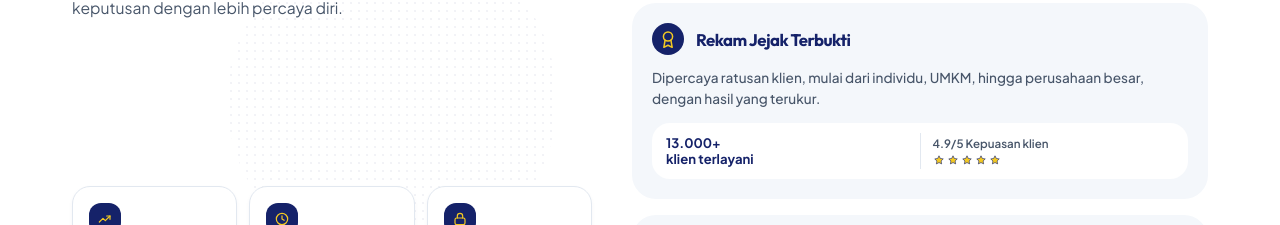
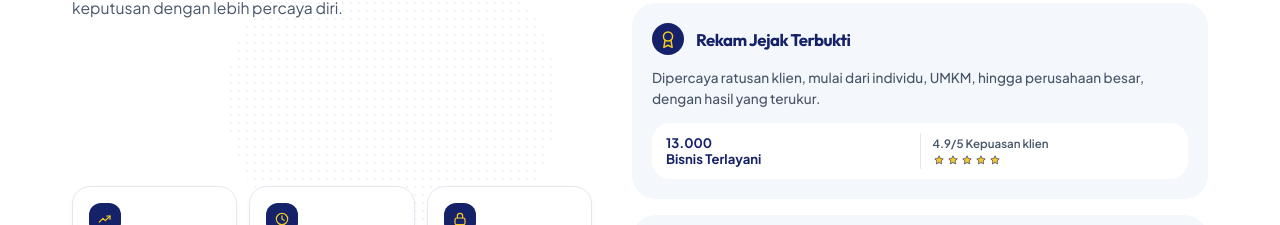
Before and after one commit to 4ntith3sis/et-demov2, a Next.js app: page / in a window 1280 px wide. Shown: the part 950-1175 px from the top of the page. Built offline with nearby package versions, Linux system fonts and the light colour scheme.

Commit message:
Ubah label statistik klien menjadi Bisnis Terlayani

```diff
--- a/src/components/sections/Keunggulan.tsx
+++ b/src/components/sections/Keunggulan.tsx
@@ -142,9 +142,9 @@ export function Keunggulan() {
               {item.bukti && (
                 <div className="mt-3.5 grid grid-cols-[1fr_auto_1fr] items-center gap-3 rounded-lg bg-white px-3.5 py-2.5">
                   <p className="text-[0.82rem] leading-[1.25] font-bold text-teks-gelap">
-                    13.000+
+                    13.000
                     <br />
-                    klien terlayani
+                    Bisnis Terlayani
                   </p>
                   <span className="h-9 w-px bg-garis" />
                   <div className="min-w-0">
--- a/src/data/hero.ts
+++ b/src/data/hero.ts
@@ -21,7 +21,7 @@ export const hero = {
 
   /** Poin kepercayaan di bawah tombol. */
   poinKepercayaan: [
-    "13.000+ Klien Terlayani",
+    "13.000 Bisnis Terlayani",
     "Konsultan Berizin Resmi",
     "Garansi Kerahasiaan 100%",
   ],
```
